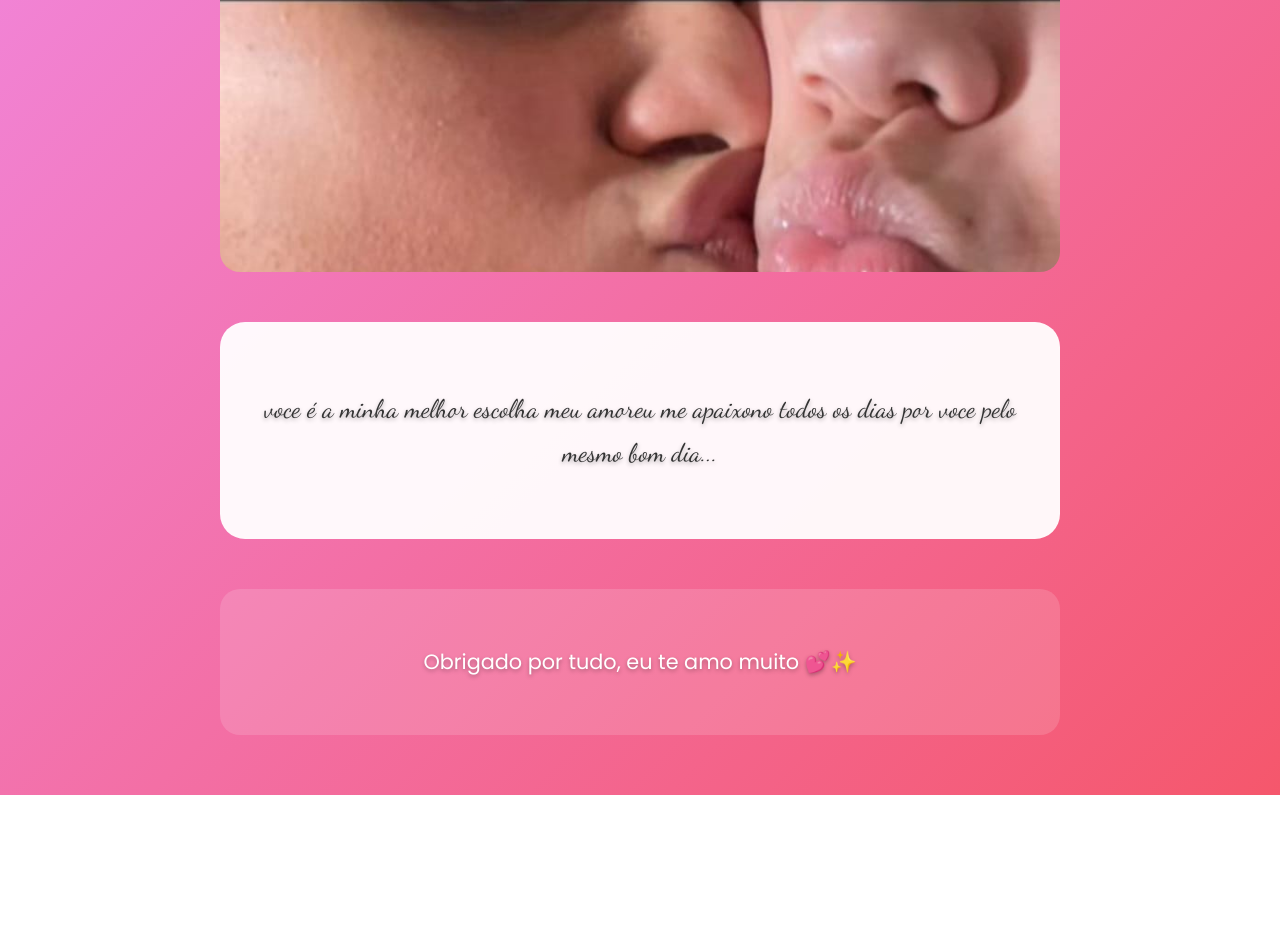
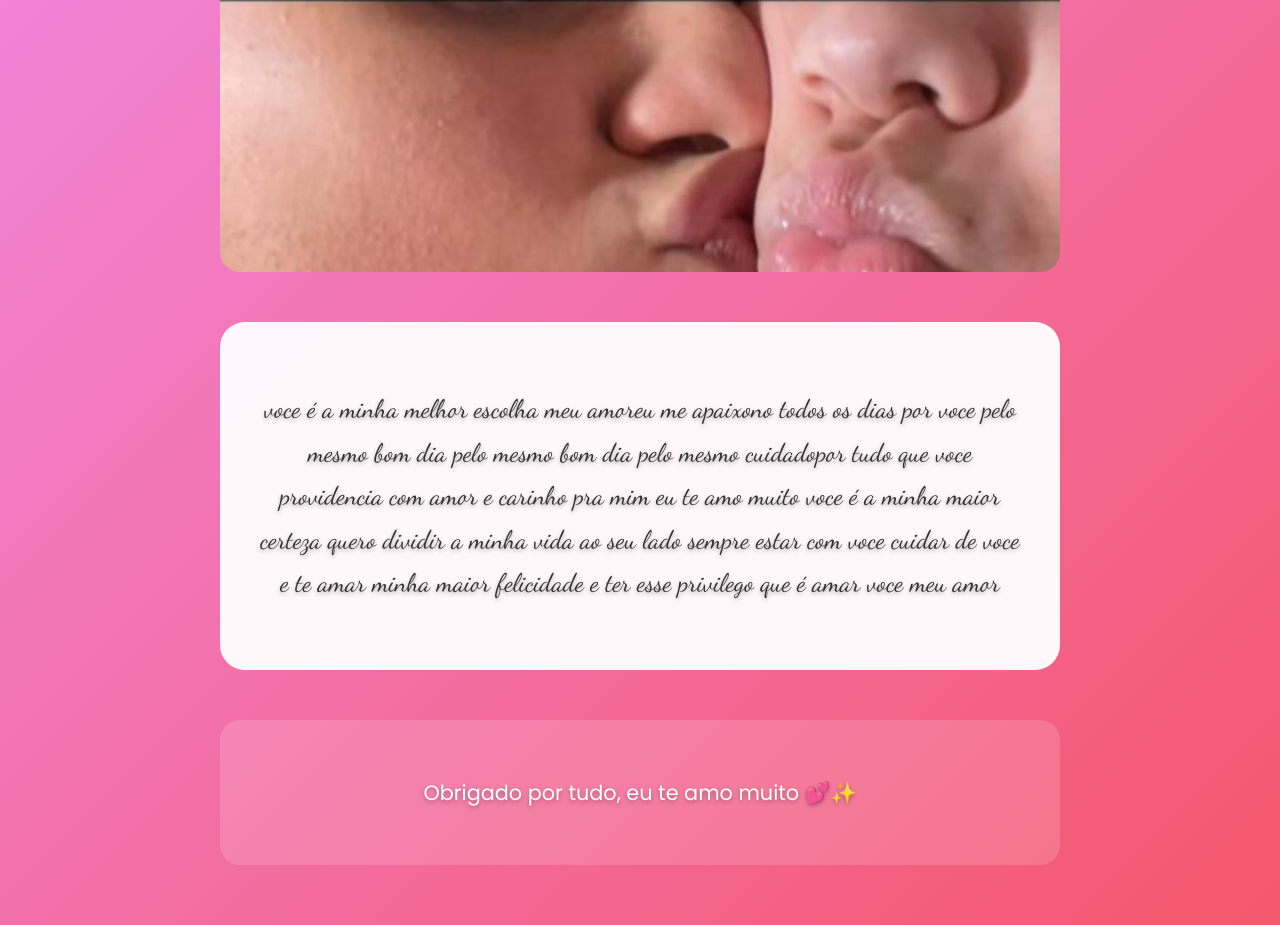
Before and after one commit to gustavohenrique2704/site-do-meu-amor, a plain HTML site: page index.html in a window 1280 px wide. Shown: the part 766-1691 px from the top of the page. Before the commit the page ends 1561 px from the top, so only its background shows below. Drawn offline with Linux system fonts and the light colour scheme.

Commit message:
Update index.html

```diff
--- a/index.html
+++ b/index.html
@@ -201,7 +201,7 @@
 
     <div class="quote-box">
       <p class="quote">
-        voce é a minha melhor escolha meu amoreu me apaixono todos os dias por voce pelo mesmo bom dia...
+        voce é a minha melhor escolha meu amoreu me apaixono todos os dias por voce pelo mesmo bom dia pelo mesmo bom dia pelo mesmo cuidadopor tudo que voce providencia com amor e carinho pra mim eu te amo muito voce é a minha maior certeza quero dividir a minha vida ao seu lado sempre estar com voce cuidar de voce e te amar minha maior felicidade e ter esse privilego que é amar voce meu amor
       </p>
     </div>
 
```
